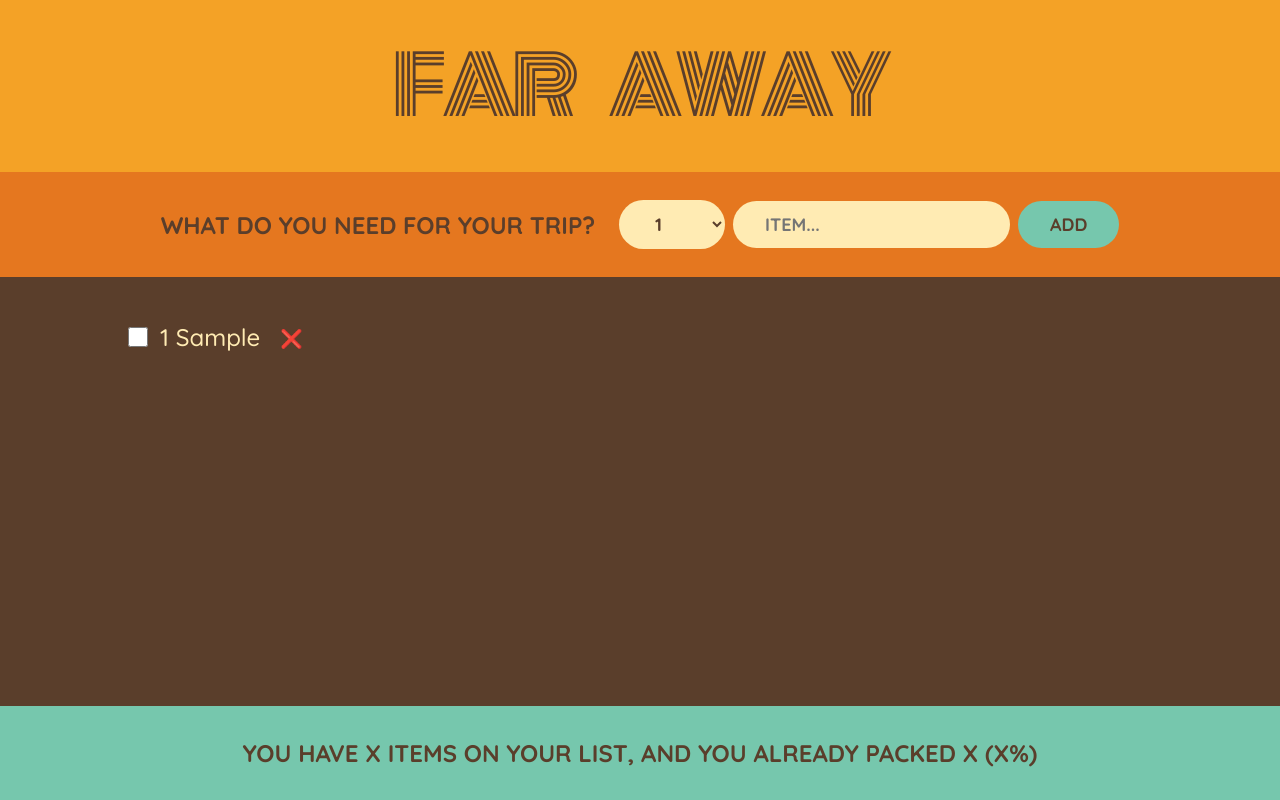
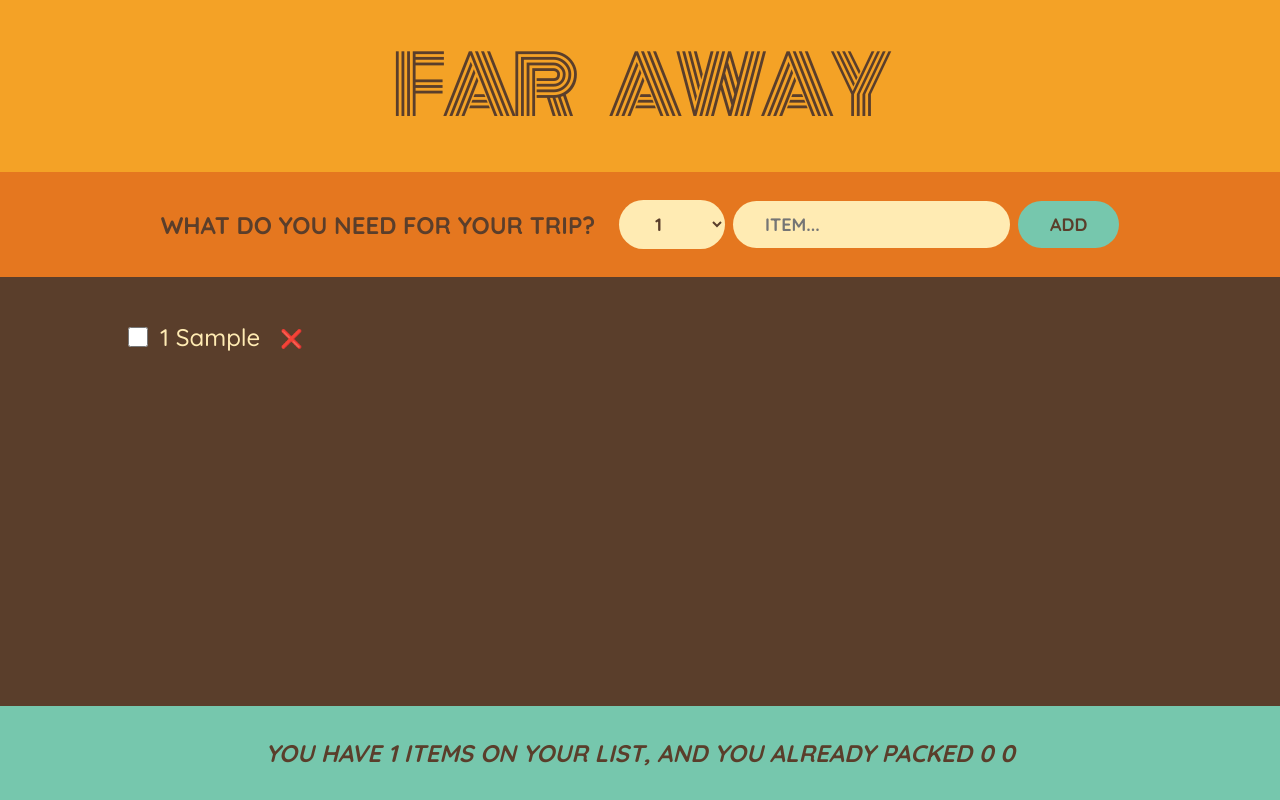
Before and after one commit to sheharyarr-ahmed/react-Odyssey, a React (Create React App) app: page / in a window 1280 px wide. Both pictures are taken after typing "Sample" into the empty fields and a click on the button "ADD". Built offline with nearby package versions, Linux system fonts and the light colour scheme.

Commit message:
got to know about the conditional rendering and the derived states

```diff
--- a/src/App.js
+++ b/src/App.js
@@ -8,6 +8,7 @@ import "./index.css";
 export default function App() {
   //  lift state up
   const [items, setItems] = useState([]);
+  // const numItems = items.length
   //this function also got lifted up
   function handleAddItems(item) {
     setItems((items) => [...items, item]);
@@ -34,7 +35,7 @@ export default function App() {
         onDeleteItem={handleDeleteItem}
         onToggleItem={handleToggleItem}
       />
-      <Stats />
+      <Stats items={items} />
     </div>
   );
 }
@@ -103,10 +104,26 @@ function PackingList({ items, onDeleteItem, onToggleItem }) {
     </div>
   );
 }
-function Stats() {
+function Stats({ items }) {
+  if (!items.length)
+    return (
+      <p className="stats">
+        <em>START ADDING SOME ITEMS TO YOUR PACKING LIST</em>
+      </p>
+    );
+  const numItems = items.length;
+  const numPacked = items.filter((item) => item.packed).length;
+  const percentage =
+    numItems === 0 ? 0 : Math.round((numPacked / numItems) * 100);
+
   return (
     <footer className="stats">
-      YOU HAVE X ITEMS ON YOUR LIST, AND YOU ALREADY PACKED X (X%)
+      <em>
+        {percentage === 100
+          ? "YOU GOT EVERYTHING! READY TO GO ✈️"
+          : `YOU HAVE ${numItems} ITEMS ON YOUR LIST, AND YOU ALREADY PACKED
+        ${numPacked} ${percentage}`}
+      </em>
     </footer>
   );
 }
```
